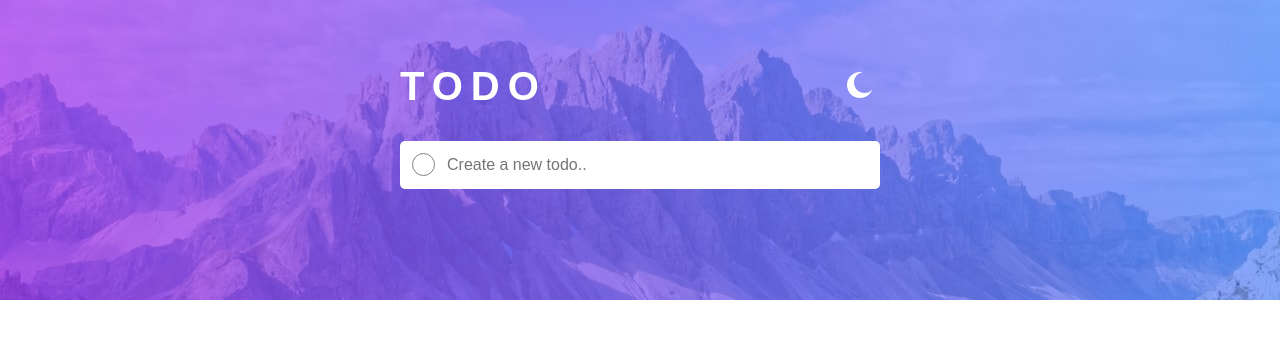
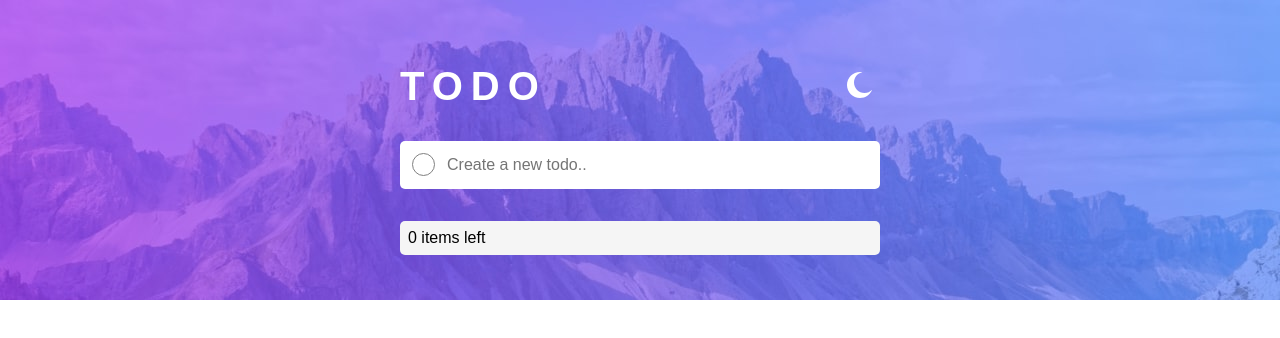
Before and after one commit to SebBudynski/todo-app-angular16, an Angular app: page / in a window 1280 px wide. Shown: the top 338 px of the page. Built offline with nearby package versions, Linux system fonts and the light colour scheme.

Commit message:
Add couter

```diff
--- a/src/app/todo-list/todo-list.component.css
+++ b/src/app/todo-list/todo-list.component.css
@@ -11,10 +11,6 @@ li {
   align-items: center;
   border-bottom: 1px solid lightgray;
   cursor: pointer;
-}
-
-ul li:last-child {
-  border-bottom: none;
 }
 
 .circle {
@@ -35,3 +31,9 @@ button {
 li:hover button {
   display: block;
 }
+
+footer {
+  background-color: whitesmoke;
+  border-radius: 5px;
+  padding: 0.5rem;
+}
--- a/src/app/todo-list/todo-list.component.html
+++ b/src/app/todo-list/todo-list.component.html
@@ -14,3 +14,7 @@
     </button>
   </li>
 </ul>
+
+<footer>
+  <span>{{ activeTodosCount }} items left</span>
+</footer>
--- a/src/app/todo-list/todo-list.component.ts
+++ b/src/app/todo-list/todo-list.component.ts
@@ -9,6 +9,7 @@ import { TodoService } from '../todo.service';
 })
 export class TodoListComponent implements OnInit, OnDestroy {
   todos: { text: string; done: boolean }[] = [];
+  activeTodosCount: number = 0;
   private todosSub: Subscription;
 
   constructor(private todoService: TodoService) {
@@ -17,9 +18,11 @@ export class TodoListComponent implements OnInit, OnDestroy {
 
   ngOnInit() {
     this.todos = this.todoService.getTodos();
+    this.activeTodosCount = this.todoService.getActiveTodosCount();
     this.todosSub = this.todoService.todosChanged.subscribe(
       (todos: { text: string; done: boolean }[]) => {
         this.todos = todos;
+        this.activeTodosCount = this.todoService.getActiveTodosCount();
       }
     );
   }
--- a/src/app/todo.service.ts
+++ b/src/app/todo.service.ts
@@ -30,4 +30,8 @@ export class TodoService {
     this.todosChanged.next(this.todos.slice());
     localStorage.setItem('todos', JSON.stringify(this.todos));
   }
+
+  getActiveTodosCount() {
+    return this.todos.filter((todo) => !todo.done).length;
+  }
 }
```
